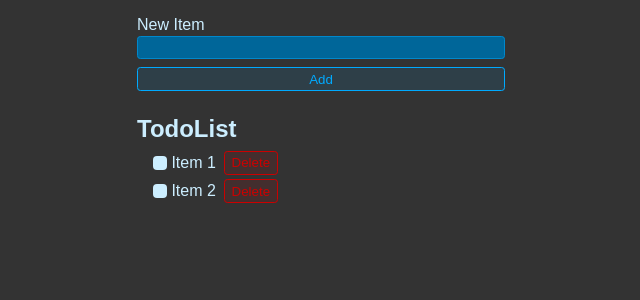
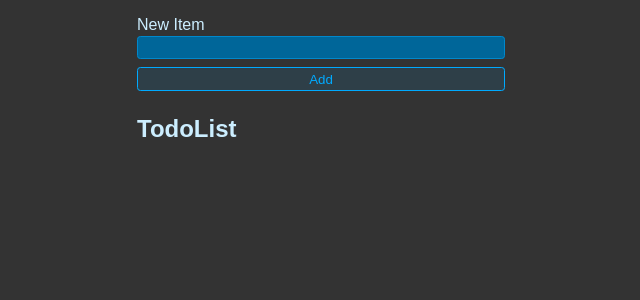
Before and after one commit to kubas13/to-do-list-react, a React (Vite) app: page / in a window 1280 px wide. Shown: the top 300 px of the page, without its empty margins (319-959 px from the left). Built offline with nearby package versions, Linux system fonts and the light colour scheme.

Commit message:
adding item to list

```diff
--- a/src/App.jsx
+++ b/src/App.jsx
@@ -1,31 +1,44 @@
+import { useState } from "react";
 import "./styles.css";
 
 export default function App() {
+  const [newItem, setNewItem] = useState("")
+  const [todos, setTodos] = useState([])
+
+  function handleSubmit(e) {
+    e.preventDefault()
+
+    setTodos(currentTodos => {
+      return [...currentTodos,
+         {id: crypto.randomUUID(), title: newItem,
+           completed: false},
+      ]
+    })
+  }
+
   return (
   <>
-  <form className="new-item-form">
+  <form onSubmit = {handleSubmit} className="new-item-form">
     <div className="form-row">
       <label htmlFor="item">New Item</label>
-      <input type="text" id="item"></input>
+      <input value={newItem}
+      onChange ={e => setNewItem(e.target.value)}
+      type="text"
+      id="item"></input>
     </div>
     <button className="btn">Add</button>
   </form>
   <h1 className="header">TodoList</h1>
   <ul className="list">
-    <li>
+    {todos.map(todo => {
+      return <li>
       <label>
-        <input type="checkbox" />
-        Item 1
+        <input type="checkbox" checked = {todo.completed} />
+        {todo.title}
       </label>
       <button className="btn btn-danger">Delete</button>
     </li>
-    <li>
-      <label>
-        <input type="checkbox" />
-        Item 2
-      </label>
-      <button className="btn btn-danger">Delete</button>
-    </li>
+    })}
   </ul>
   </>
   )
```
